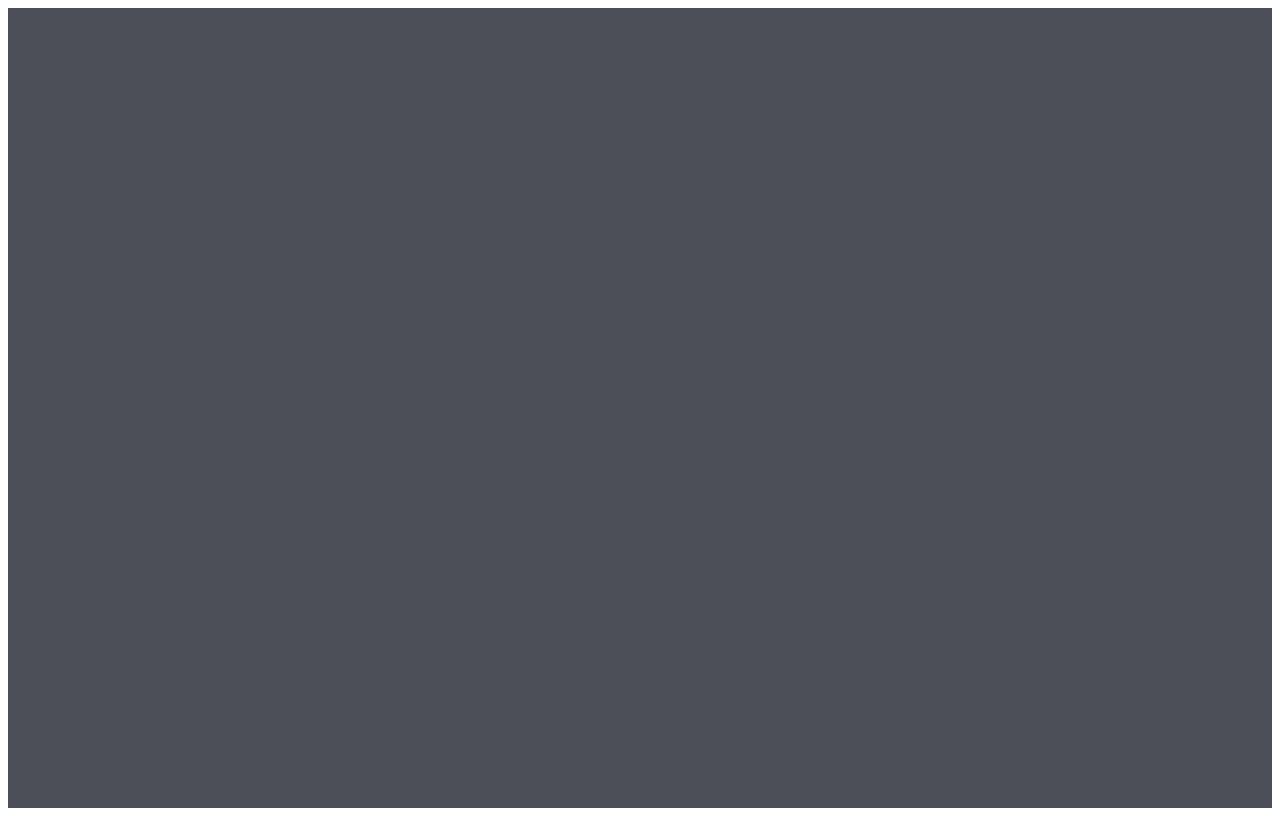
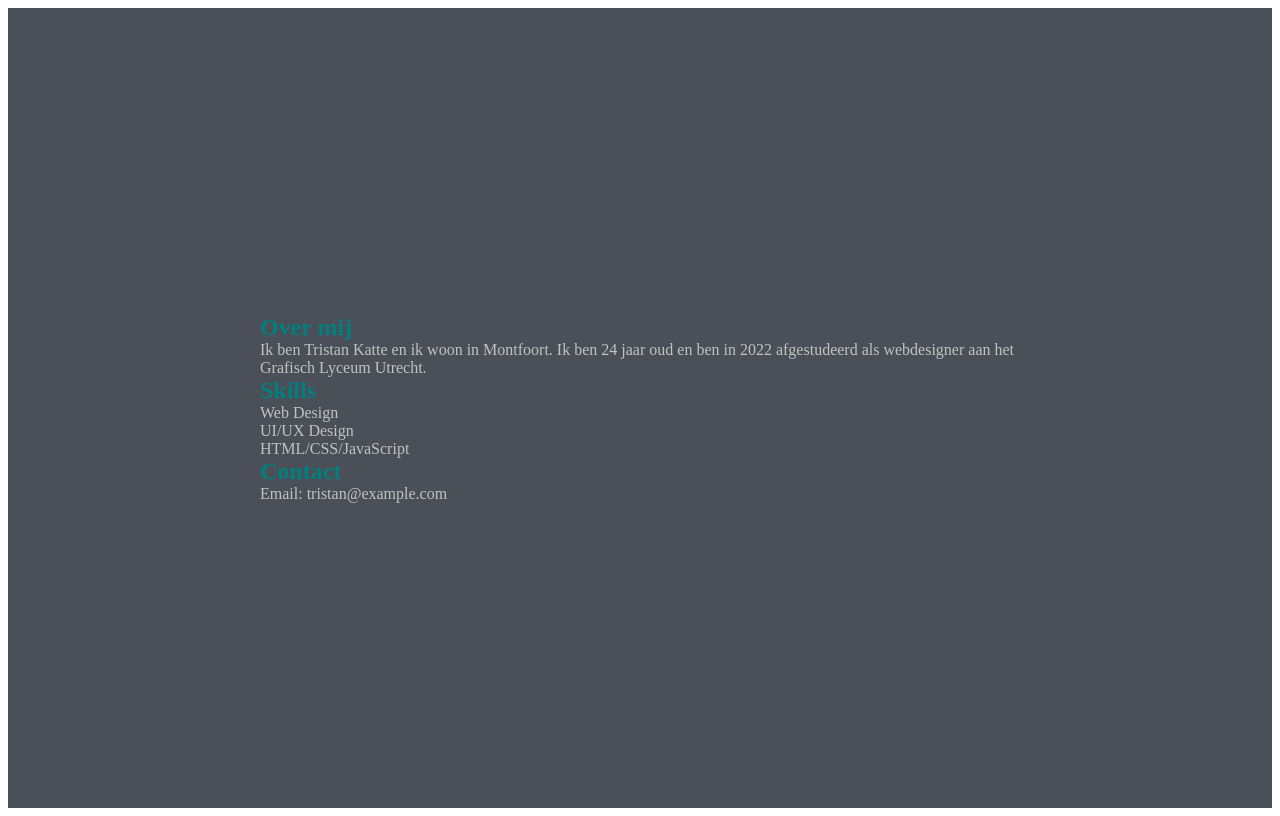
Before and after one commit to TristanKatte/portfolio, a SvelteKit app in the folder myapp/: page / in a window 1280 px wide. Built offline with nearby package versions, Linux system fonts and the light colour scheme.

Commit message:
basic setup

```diff
--- a/myapp/src/routes/+page.svelte
+++ b/myapp/src/routes/+page.svelte
@@ -1,6 +1,19 @@
 <main>
+    <section>
+        <h1>Over mij</h1>
 
-
+        <p>
+            Ik ben Tristan Katte en ik woon in Montfoort. Ik ben 24 jaar oud en ben in 2022 afgestudeerd als webdesigner aan het Grafisch Lyceum Utrecht.
+        </p>
+        <h2>Skills</h2>
+        <ul>
+            <li>Web Design</li>
+            <li>UI/UX Design</li>
+            <li>HTML/CSS/JavaScript</li>
+        </ul>
+        <h2>Contact</h2>
+        <p>Email: tristan@example.com</p>
+    </section>
 </main>
 
 
@@ -13,6 +26,8 @@
         --heading-small: #008080;
     }
 
+
+
     * {
         margin: 0;
         padding: 0;
@@ -24,8 +39,29 @@
         height: 100vh;
         display: flex;
         justify-content: center;
+        align-items: center;
+        margin: auto;
         background-color: var(--main-bg-color);
-
+        overflow: hidden;
     }
 
+    section {
+    display: flex;
+    flex-direction: column;
+    width: 90%;
+    max-width: 800px;
+    margin: auto;
+    padding: 20px;
+    color: var(--txt-color);
+    }
+
+    h1, h2 {
+    color: var(--heading-small);
+}
+
+ul {
+    list-style-type: none;
+    padding: 0;
+}
+
 </style>
```
